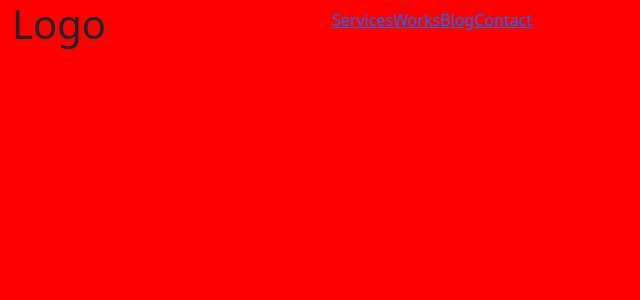
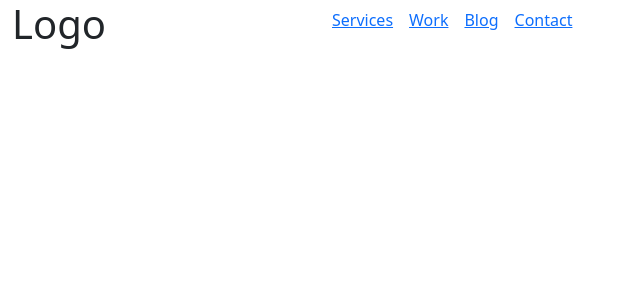
Before and after one commit to smorgannicole/react-starter-minimal-main, a React (Create React App) app: page / in a window 1280 px wide. Shown: the top 300 px of the page, without its empty margins (0-640 px from the left). Built offline with nearby package versions, Linux system fonts and the light colour scheme.

Commit message:
implementing props keyword

```diff
--- a/src/App.css
+++ b/src/App.css
@@ -4,5 +4,4 @@
     display: flex;
     flex-direction: column;
     min-height: 100dvh;
-    background-color: red;
 }
--- /dev/null
+++ b/src/components/Header/components/MenuItem/index.js
@@ -0,0 +1,9 @@
+const MenuItem = (props) => {
+    return (
+        <li>
+            <a href='#'>{props.text}</a>
+        </li>
+    );
+};
+
+export default MenuItem;
--- a/src/components/Header/index.js
+++ b/src/components/Header/index.js
@@ -1,3 +1,5 @@
+import MenuItem from "./components/MenuItem";
+
 const Header = () => {
     return (
         <header className='container-fluid'>
@@ -7,12 +9,10 @@ const Header = () => {
                 </div>
                 <nav className='col d-flex align-items-center'>
                     <ul className='d-flex list-unstyled align-items-center gap-3'>
-                        <li>
-                            <a href='#'>Services</a>
-                            <a href='#'>Works</a>
-                            <a href='#'>Blog</a>
-                            <a href='#'>Contact</a>
-                        </li>
+                        <MenuItem text="Services" />
+                        <MenuItem text="Work" />
+                        <MenuItem text="Blog" />
+                        <MenuItem text="Contact" />
                     </ul>
                 </nav>
             </div>
```
